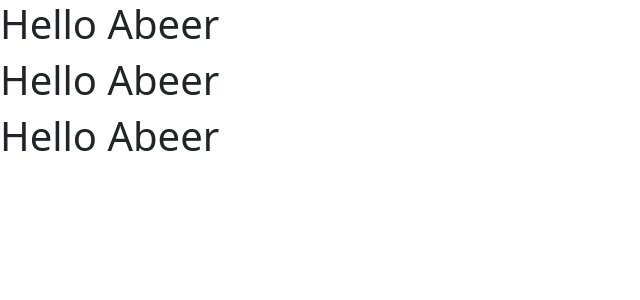
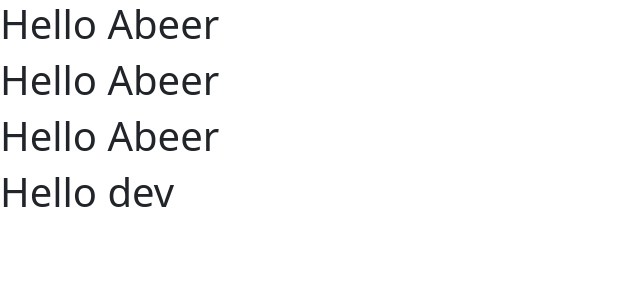
Before and after one commit to AhmadSaheb007/MeDy.Tech, a React (Vite) app: page / in a window 1280 px wide. Shown: the top 300 px of the page, without its empty margins (0-640 px from the left). Built offline with nearby package versions, Linux system fonts and the light colour scheme.

Commit message:
commited from dev branch

```diff
--- a/src/App.tsx
+++ b/src/App.tsx
@@ -8,6 +8,7 @@ function App() {
       <h1 >Hello Abeer</h1>
       <h1 >Hello Abeer</h1>
       <h1 >Hello Abeer</h1>
+      <h1 >Hello dev</h1>
 
 
     </>
```
